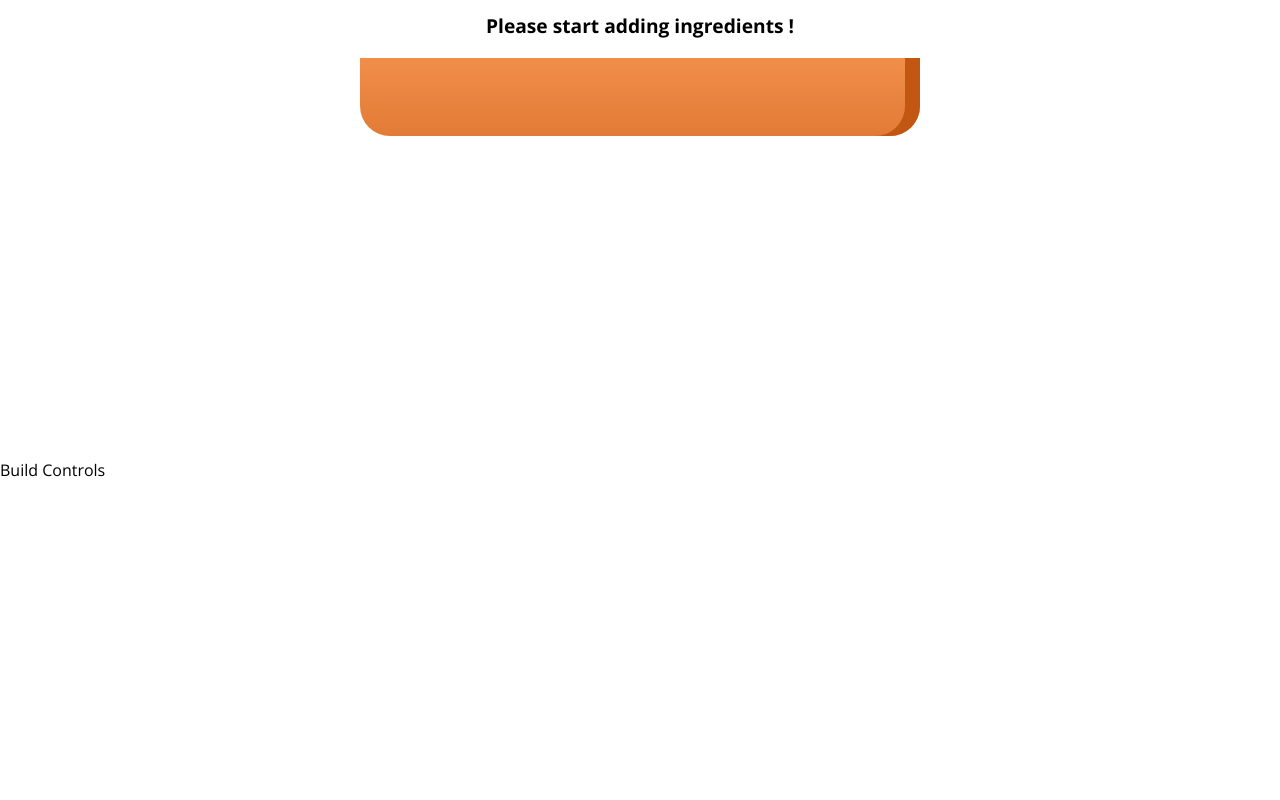
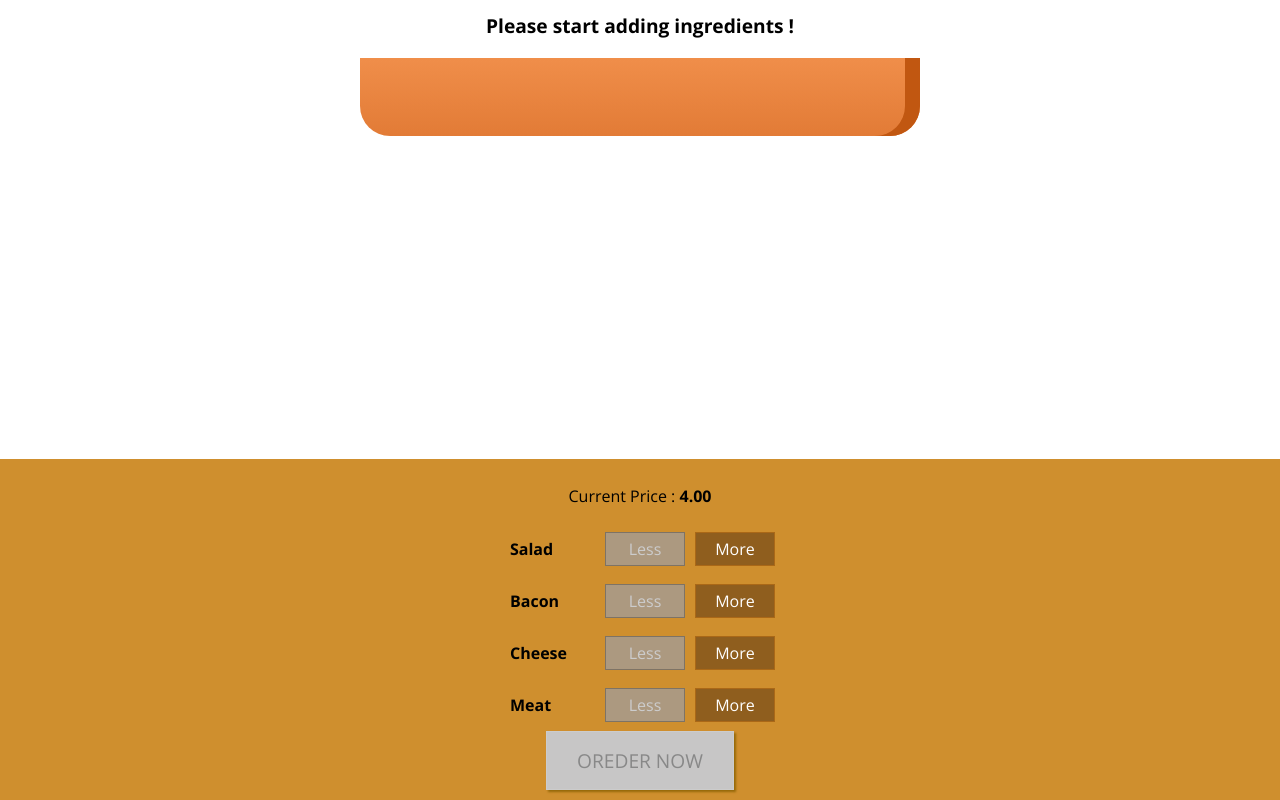
Before and after one commit to NikosNt/My_BurgerApp, a React app: page / in a window 1280 px wide. Shown: the part 179-979 px from the top of the page. Before the commit the page ends 800 px from the top, so only its background shows below. Built offline with nearby package versions, Linux system fonts and the light colour scheme.

Commit message:
2/4 BurgerApp (PC HMU)

```diff
--- a/src/components/Burger/BuildControls/BuildControl/BuildControl.js
+++ b/src/components/Burger/BuildControls/BuildControl/BuildControl.js
@@ -1,12 +1,15 @@
 import React from 'react';
-import classes from './BuiltControl.css'
+import classes from './BuildControl.css'
 
 const builtControl = (props)=> (
 
     <div className={classes.BuildControl} >
         <div className={classes.Label} >{props.label}</div>
-        <button className={classes.Less} >Less</button>
-        <button className={classes.More} >More</button>
+        <button  className={classes.Less}
+                 onClick={props.removed }
+                 disabled={props.disabled}>Less</button>
+        <button  className={classes.More}
+                 onClick={props.added} >More</button>
     </div>
 
 );
--- a/src/components/Burger/BuildControls/BuildControls.css
+++ b/src/components/Burger/BuildControls/BuildControls.css
@@ -8,3 +8,45 @@
     margin: auto;
     padding: 10px 0;
 }
+
+
+.OrderButton {
+    background-color: #DAD735;
+    outline: none;
+    cursor: pointer;
+    border: 1px solid #966909;
+    color: #966909;
+    font-family: inherit;
+    font-size: 1.2em;
+    padding: 15px 30px;
+    box-shadow: 2px 2px 2px #966909;
+}
+
+.OrderButton:hover, .OrderButton:active {
+    background-color: #A0DB41;
+    border: 1px solid #966909;
+    color: #966909;
+}
+
+.OrderButton:disabled {
+    background-color: #C7C6C6;
+    cursor: not-allowed;
+    border: 1px solid #ccc;
+    color: #888888;
+}
+
+.OrderButton:not(:disabled) {
+    animation: enable 0.3s linear;
+}
+
+@keyframes enable {
+    0% {
+        transform: scale(1);
+    }
+    60% {
+        transform: scale(1.1);
+    }
+    100% {
+        transform: scale(1);
+    }
+}
--- a/src/components/Burger/BuildControls/BuildControls.js
+++ b/src/components/Burger/BuildControls/BuildControls.js
@@ -1,10 +1,28 @@
 import React from 'react';
-import classes from './BuiltControls.css'
+import classes from './BuildControls.css'
+import BuildControl from './BuildControl/BuildControl'
+
+const controls =[
+    {label:'Salad', type:'salad'},
+    {label:'Bacon', type:'bacon'},
+    {label:'Cheese', type:'cheese'},
+    {label:'Meat', type:'meat'}
+];
+
 
 const builtControls = (props)=> (
 
-    <div>
-
+    <div className={classes.BuiltControls}>
+    <p>Current Price : <strong> {props.price.toFixed(2)} </strong></p>
+        {controls.map(ctrl=>(
+            <BuildControl key={ctrl.label}
+                          label={ctrl.label}
+                          added={() => props.ingredientAdded(ctrl.type)}
+                          removed={()=> props.ingredientRemoved(ctrl.type)}
+                          disabled={props.disabled[ctrl.type]} />
+            )
+        )}
+    <button className={classes.OrderButton} disabled={!props.purchaseable}>OREDER NOW</button>
     </div>
 );
 
--- a/src/containers/BurgerBuilder/BurgerBuilder.js
+++ b/src/containers/BurgerBuilder/BurgerBuilder.js
@@ -1,6 +1,15 @@
 import React, { Component } from 'react';
 import Aux from '../../hoc/Auxiliary' ;
 import Burger from  '../../components/Burger/Burger'
+import BuildControls from '../../components/Burger/BuildControls/BuildControls'
+
+
+const INGREDIENT_PRICES = {
+    salad: 0.5,
+    bacon: 0.4,
+    cheese: 1.3,
+    meat: 0.7
+}
 
 class BurgerBuilder extends Component {
 
@@ -10,15 +19,80 @@
             bacon: 0,
             cheese: 0,
             meat: 0
+        },
+        totalPrice: 4,
+        purchaseable: false
+    }
+
+    updatePurchaseaState(ingredients){
+
+        const sum = Object.keys(ingredients)
+            .map(igKey => {
+                return ingredients[igKey];
+            })
+            .reduce((sum,el) => {
+                return sum + el;
+            },0);
+        this.setState({purchaseable: sum > 0});
+    }
+
+    addIngredientHandler = (type) => {
+        const oldCount =this.state.ingredients[type];
+        const updatedCount = oldCount + 1;
+        const updatedIngredients =  {
+            ...this.state.ingredients
+        };
+        updatedIngredients[type] = updatedCount;
+
+        const priceAddition = INGREDIENT_PRICES[type];
+        const oldPrice = this.state.totalPrice;
+        const newPrice = oldPrice + priceAddition;
+
+        this.setState({
+            totalPrice:newPrice ,
+            ingredients: updatedIngredients
+        });
+        this.updatePurchaseaState(updatedIngredients);
+    }
+
+    removeIngredientHandler = (type) => {
+        const oldCount =this.state.ingredients[type];
+        if(oldCount <= 0){
+            return;
         }
+        const updatedCount = oldCount - 1;
+        const updatedIngredients =  {
+            ...this.state.ingredients
+        };
+        updatedIngredients[type] = updatedCount;
+
+        const priceDeduction = INGREDIENT_PRICES[type];
+        const oldPrice = this.state.totalPrice;
+        const newPrice = oldPrice - priceDeduction;
+
+        this.setState({
+            totalPrice:newPrice ,
+            ingredients: updatedIngredients
+        });
+        this.updatePurchaseaState(updatedIngredients);
     }
 
     render() {
+        const disabledInfo ={
+            ...this.state.ingredients
+        };
+        for(let key in disabledInfo){
+            disabledInfo[key] = disabledInfo[key]<= 0
+        }
 
         return(
             <Aux>
                 <Burger ingredients ={this.state.ingredients}/>
-                <div>Build Controls</div>
+                <BuildControls ingredientAdded={this.addIngredientHandler}
+                               ingredientRemoved={this.removeIngredientHandler}
+                               disabled={disabledInfo}
+                               purchaseable={this.state.purchaseable}
+                               price={this.state.totalPrice} />
             </Aux>
         );
     }
```
